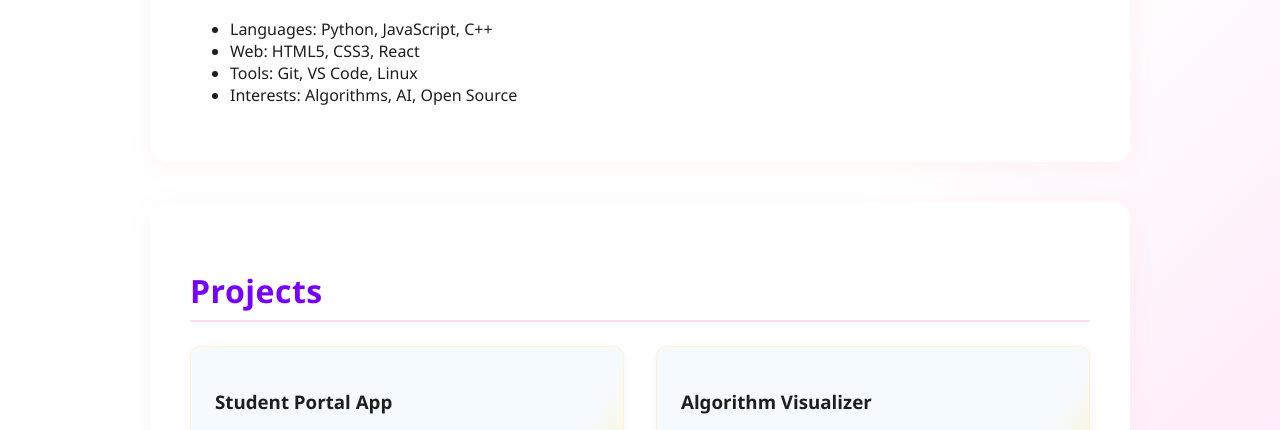
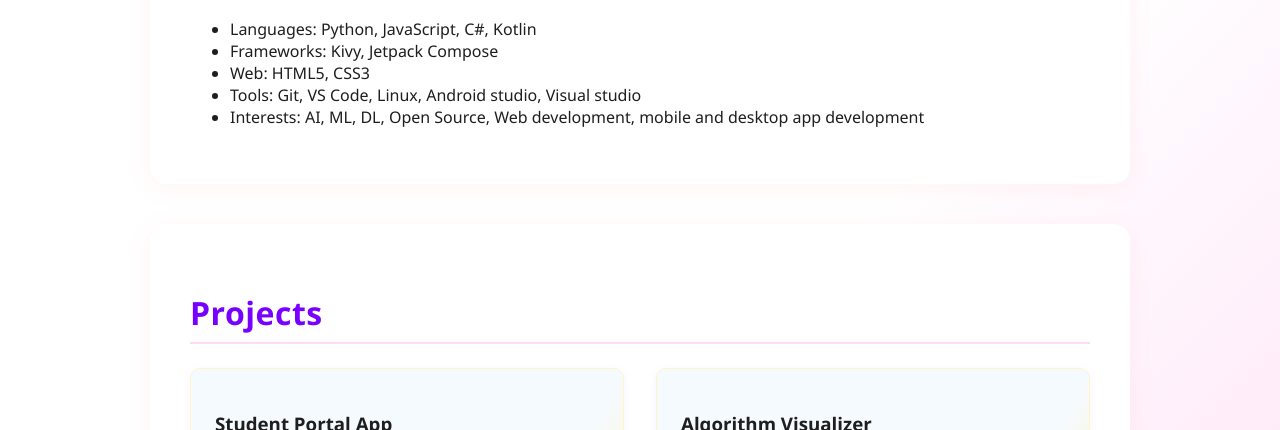
Before and after one commit to Gomida05/Gomida05.github.io, a plain HTML site: page index.html in a window 1280 px wide. Shown: the part 670-1100 px from the top of the page. Drawn offline with Linux system fonts and the light colour scheme.

Commit message:
New update

```diff
--- a/index.html
+++ b/index.html
@@ -28,10 +28,11 @@
     <section id="skills">
         <h2>Skills</h2>
         <ul>
-            <li>Languages: Python, JavaScript, C++</li>
-            <li>Web: HTML5, CSS3, React</li>
-            <li>Tools: Git, VS Code, Linux</li>
-            <li>Interests: Algorithms, AI, Open Source</li>
+            <li>Languages: Python, JavaScript, C#, Kotlin</li>
+            <li>Frameworks: Kivy, Jetpack Compose</li>
+            <li>Web: HTML5, CSS3</li>
+            <li>Tools: Git, VS Code, Linux, Android studio, Visual studio</li>
+            <li>Interests: AI, ML, DL, Open Source, Web development, mobile and desktop app development</li>
         </ul>
     </section>
 
```
